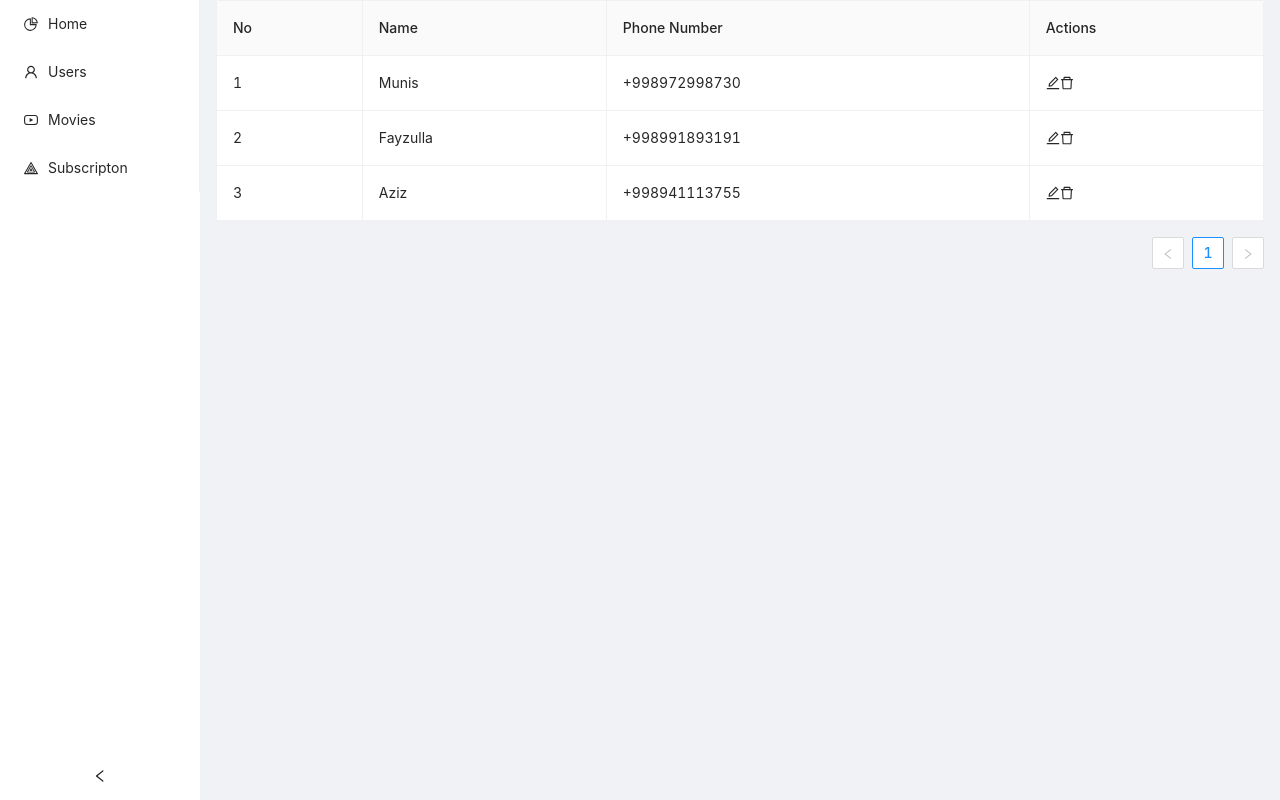
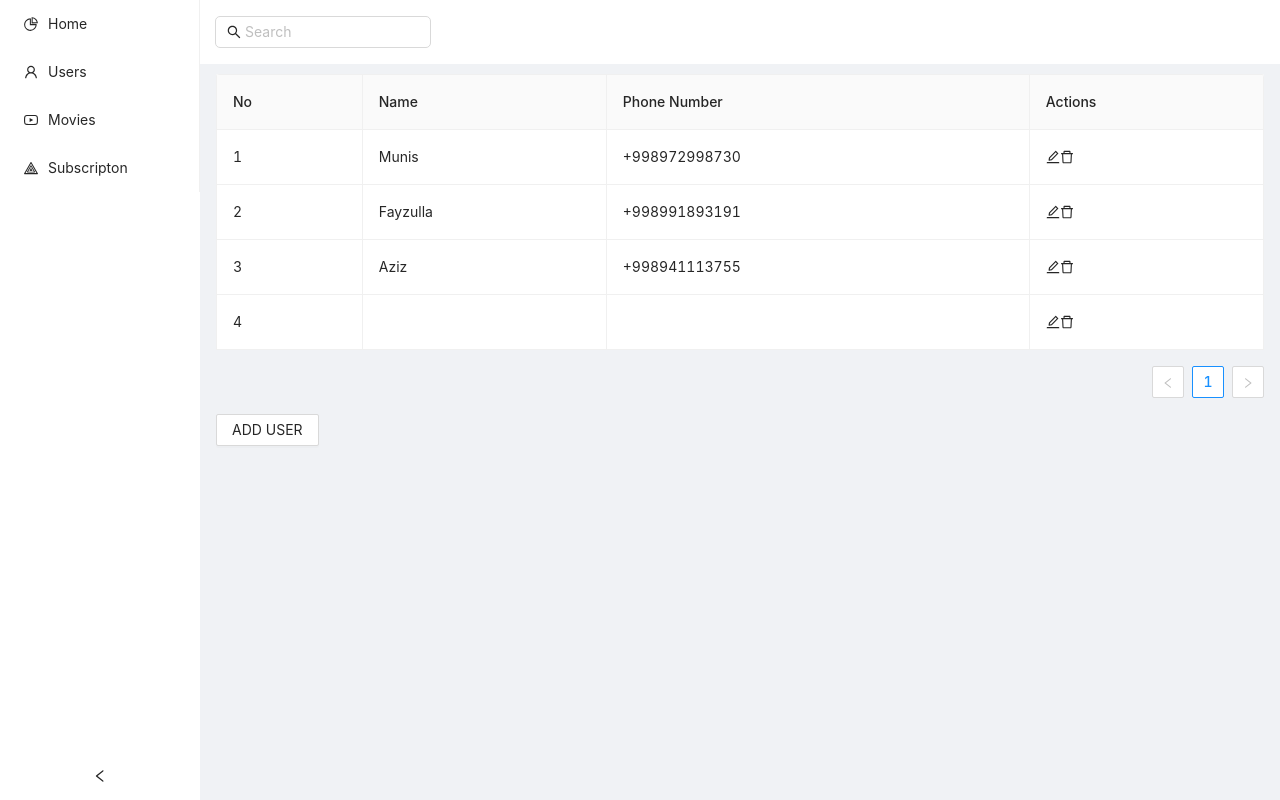
Before and after one commit to Faithulla/shark-tv-clone, a React (Create React App) app: page /users/list in a window 1280 px wide. Built offline with nearby package versions, Linux system fonts and the light colour scheme; data requests are answered from the project's data file.

Commit message:
some changes && loadscreen

```diff
--- a/db.json
+++ b/db.json
@@ -14,6 +14,9 @@
       "id": 3,
       "name": "Aziz",
       "number": "+998941113755"
+    },
+    {
+      "id": 4
     }
   ],
   "movies": [
--- a/package.json
+++ b/package.json
@@ -15,6 +15,7 @@
     "react-dom": "^17.0.2",
     "react-router-dom": "^6.2.1",
     "react-scripts": "5.0.0",
+    "react-spinners": "^0.11.0",
     "recharts": "^2.1.8",
     "redux": "^4.1.2",
     "redux-logger": "^3.0.6",
--- a/src/App.js
+++ b/src/App.js
@@ -1,21 +1,25 @@
-import React from 'react';
+import React, { useEffect, useState } from 'react';
 import Basiclayout from './components/Layout/BasicLayout';
+import Loadscreen from './Pages/LoadScreen';
 
-
-class App extends React.Component {
-  constructor(props) {
-    super(props);
-    this.state = {
-      currentUser:null
-     }
-  }
-  render() {
-    return (
-      <div>
-        <Basiclayout/>
-      </div>
-     );
-  }
+const App = () => {
+  const [load, setLoad] = useState(false);
+  useEffect(() => {
+    setLoad(true);
+    setTimeout(() => {
+      setLoad(false);
+    }, 2000);
+  }, []);
+  return (
+    <div>
+    {
+      load ?
+      <Loadscreen/>
+      :
+      <Basiclayout/>
+    }
+    </div>
+  );
 }
 
 export default App;
--- a/src/Pages/Home/style.css
+++ b/src/Pages/Home/style.css
@@ -1,4 +1,3 @@
 .cards{
-    margin-top: 5vh;
-    margin-bottom: 1vh;
+    margin-bottom: 2vh;
 }
--- /dev/null
+++ b/src/Pages/LoadScreen.jsx
@@ -0,0 +1,17 @@
+import React from "react";
+import "./load.css";
+import { PropagateLoader } from "react-spinners";
+const Loadscreen = () => {
+  return (
+    <div className="load-container">
+      <div className="logo">
+        <h1 >Shark-TV</h1>
+      </div>
+      <div className="loader">
+        <PropagateLoader speedMultiplier={1} size={20} color="red" />
+      </div>
+    </div>
+  );
+};
+
+export default Loadscreen;
--- a/src/Pages/Movies/Movie.jsx
+++ b/src/Pages/Movies/Movie.jsx
@@ -2,14 +2,12 @@ import React, { useState, useEffect } from "react";
 import { useNavigate } from "react-router-dom";
 import axios from "axios";
 
-import {  Table, } from "antd";
-import {
-  EditOutlined,
-  DeleteOutlined,
-} from "@ant-design/icons";
+import { Button, Table } from "antd";
+import { EditOutlined, DeleteOutlined } from "@ant-design/icons";
 
 const Movie = () => {
   const [movies, setMovies] = useState([]);
+  // const [id, setId] = useState([]);
   const history = useNavigate();
   const addMovie = () => {
     axios
@@ -24,7 +22,7 @@ const Movie = () => {
         console.log(error);
       });
   };
-  useEffect(() => {
+  useEffect((e) => {
     axios
       .get("http://localhost:5000/movies")
       .then((res) => {
@@ -35,6 +33,7 @@ const Movie = () => {
         console.log(error);
       });
   }, []);
+
   const columns = [
     {
       title: "No",
@@ -67,11 +66,11 @@ const Movie = () => {
       },
     },
   ];
+
   return (
     <div>
-
       <Table bordered columns={columns} dataSource={movies}></Table>
-      <button onClick={addMovie}>addMovie</button>
+      <Button onClick={addMovie}>ADD MOVIE</Button>
     </div>
   );
 };
--- a/src/Pages/Subs/Subs.jsx
+++ b/src/Pages/Subs/Subs.jsx
@@ -7,11 +7,11 @@ import { EditOutlined, DeleteOutlined } from "@ant-design/icons";
 
 const Subs = (props) => {
   const [subs, setSubs] = useState([]);
-  const [id, setId] = useState([]);
+  // const [id, setId] = useState([]);
   const history = useNavigate();
   useEffect(() => {
     axios
-    .get(`http://localhost:5000/subs/${id}`)
+    .get(`http://localhost:5000/subs`)
     .then(res => {
       console.log("recived data",res.data);
       setSubs(res.data)
@@ -19,7 +19,7 @@ const Subs = (props) => {
     .catch(err => {
       console.log("err",err);
     })
-  }, [id]);
+  }, []);
   const columns = [
     {
       title: "No",
--- a/src/Pages/Users/Users.jsx
+++ b/src/Pages/Users/Users.jsx
@@ -1,18 +1,48 @@
-import { Table } from "antd";
+import { Table, Modal, Button, Input } from "antd";
 import React, { useEffect, useState } from "react";
 import axios from "axios";
-import {EditOutlined,DeleteOutlined} from "@ant-design/icons";
+import { EditOutlined, DeleteOutlined } from "@ant-design/icons";
 import { useNavigate } from "react-router-dom";
-
+import {UserOutlined,PhoneOutlined} from "@ant-design/icons";
 const Users = () => {
   const [data, setData] = useState([]);
-  const history = useNavigate()
-const consol = (e) => {
-  console.log("yeeee");
-  history("/users/list/id")
+  const [name, setName] = useState([]);
+  const [number, setNumber] = useState([]);
+  const [isModalVisible, setIsModalVisible] = useState(false);
+  const history = useNavigate();
+  const consol = (e) => {
+    console.log("yeeee");
+    history("/users/list/id");
+  };
+  const showModal = () => {
+    setIsModalVisible(true);
+    handleAddUser();
+  };
+
+  const handleOk = () => {
+    setIsModalVisible(false);
+
+  };
+
+  const handleCancel = () => {
+    setIsModalVisible(false);
+  };
+ const handleAddUser = () => {
+  axios
+  .post("http://localhost:5000/users")({
+    name,
+    number
+  })
+  .then(res => {
+    console.log("posted",res.data)
+
+  })
+  .catch(err => {
+    console.log("error");
+  })
 }
   // eslint-disable-next-line react-hooks/exhaustive-deps
-  useEffect(async () => {
+  useEffect(async (e) => {
     axios
       .get("http://localhost:5000/users")
       .then((res) => {
@@ -46,16 +76,23 @@ const consol = (e) => {
       dataIndex: "actions",
       key: "4",
       render: () => {
-        return <>
-          <EditOutlined onClick={(e) => consol(e)}/>
-          <DeleteOutlined/>
-        </>
-      }
+        return (
+          <>
+            <EditOutlined onClick={(e) => consol(e)} />
+            <DeleteOutlined />
+          </>
+        );
+      },
     },
   ];
   return (
     <div>
       <Table bordered columns={columns} dataSource={data}></Table>
+      <Modal title='FILL THE FORM BELOW' visible={isModalVisible} onCancel={handleCancel} onOk={handleOk}>
+       <Input prefix={<UserOutlined/>} placeholder='Name' onChange={(e) => setName(e.target.value)} style={{marginBottom: '10px'}}/>
+       <Input prefix={<PhoneOutlined/>} placeholder='Phone Number' onChange={(e) => setNumber(e.target.value)}/>
+      </Modal>
+      <Button onClick={showModal}>ADD USER</Button>
     </div>
   );
 };
--- /dev/null
+++ b/src/Pages/load.css
@@ -0,0 +1,28 @@
+@import url('https://fonts.googleapis.com/css2?family=Raleway&family=Roboto+Condensed&display=swap');
+
+.load-container{
+
+    height: 100%;
+    border-bottom-left-radius: 5px;
+}
+.logo{
+    width: 500px;
+    background-color: blue;
+    margin: auto;
+    font-size: 50px;
+    font-family: 'Raleway', sans-serif;
+    color: white;
+    border-top-left-radius: 100px;
+    border-bottom-left-radius: 50px;
+    border-top-right-radius: 50px;
+    border-bottom-right-radius: 100px;
+
+}
+.logo h1 {
+    padding-left: 40px;
+    color: white;
+    margin-top: 30vh;
+}
+.loader{
+    margin-left: 50%;
+}
--- a/src/components/Layout/BasicLayout.jsx
+++ b/src/components/Layout/BasicLayout.jsx
@@ -1,5 +1,5 @@
 import React from "react";
-import { Layout, Menu } from "antd";
+import { Input, Layout, Menu } from "antd";
 import { Link, Route, Routes } from "react-router-dom";
 import "./style.css";
 import {
@@ -7,9 +7,10 @@ import {
   UserOutlined,
   YoutubeOutlined,
   HeatMapOutlined,
+  SearchOutlined,
 } from "@ant-design/icons";
 import { routes } from "../../Routes/routes";
-const {  Content, Sider } = Layout;
+const { Header, Content, Sider } = Layout;
 const Basiclayout = () => {
   return (
     <Layout style={{ minHeight: "100vh" }}>
@@ -39,11 +40,13 @@ const Basiclayout = () => {
         </Menu>
       </Sider>
       <Layout className="site-layout">
-
-        <Content style={{ margin: "0 16px" }}>
+      <Header className="site-layout-background" style={{padding:'0px'}}>
+        <Input prefix={<SearchOutlined/>} placeholder='Search' style={{width: '20%',marginLeft: '15px',borderRadius:'5px'}}/>
+      </Header>
+        <Content style={{ margin: "0 16px" ,marginTop: '10px'}}>
           <Routes>
             {routes.map((route) => (
-              <Route path={route.path} element={route.element} ></Route>
+              <Route path={route.path} element={route.element} key={route.key} ></Route>
             ))}
           </Routes>
         </Content>
```
Also changed, not shown: 1 other file (tests, documents, lock files or other folders).
